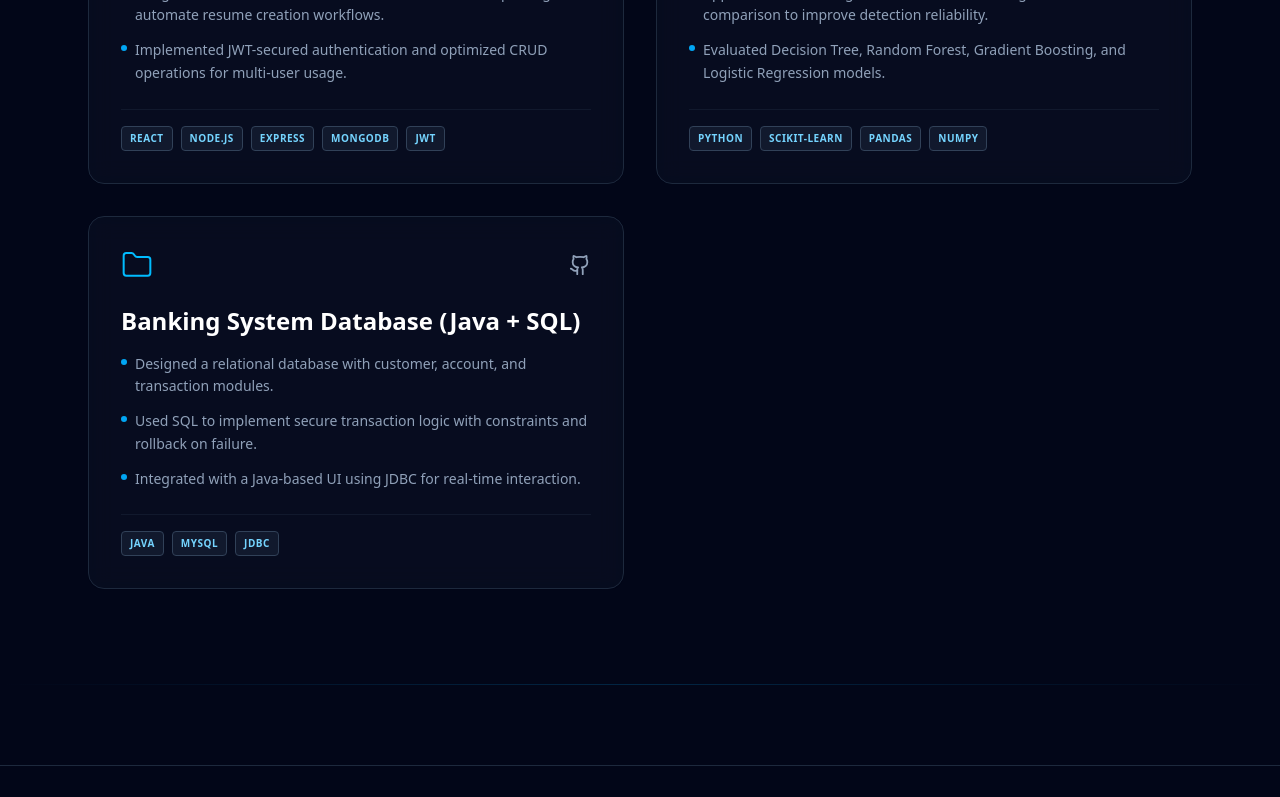
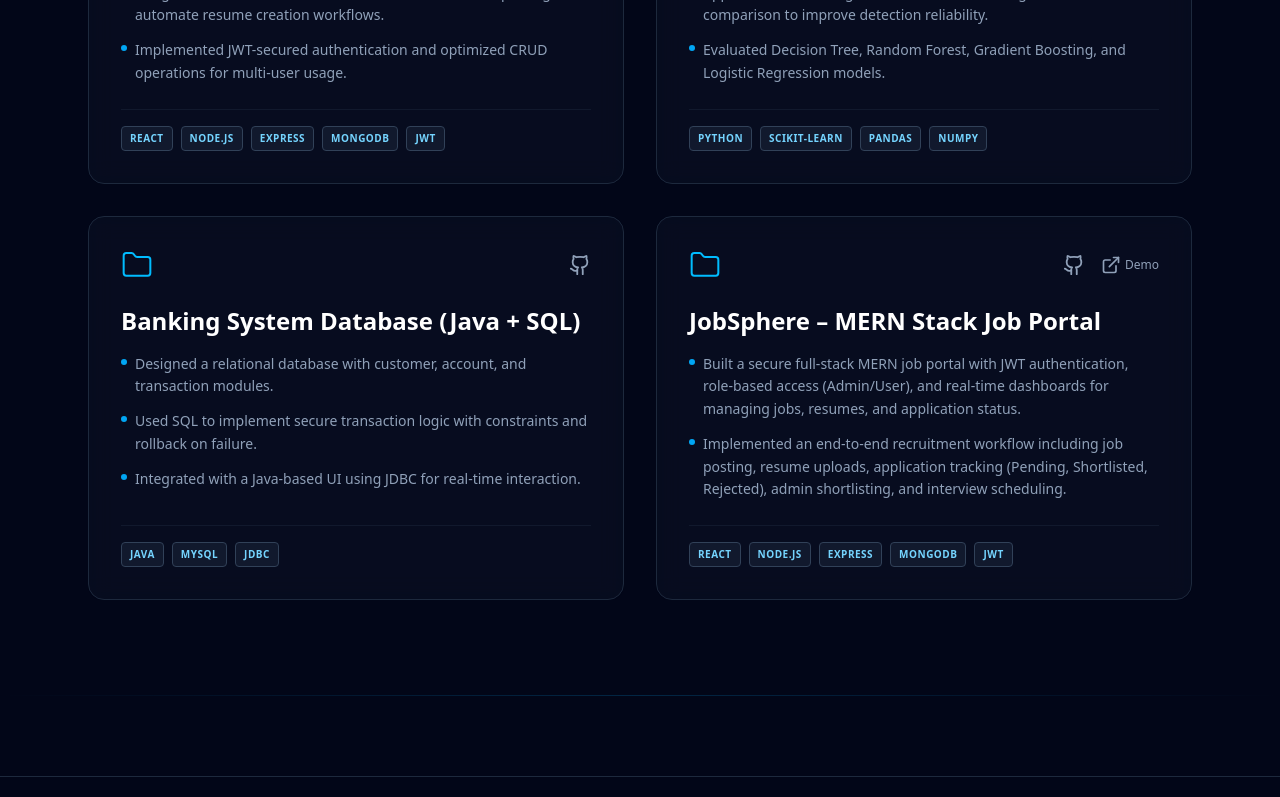
Before and after one commit to AdityaVardhanNelatur/Portfolio, a React (Vite) app: page /projects in a window 1280 px wide. Shown: the part 558-1355 px from the top of the page. Built offline with nearby package versions, Linux system fonts and the light colour scheme.

Commit message:
Add JobSphere project details to projects.js
Added a new project 'JobSphere' with details including description, technologies, GitHub link, and demo URL.

```diff
--- a/src/data/projects.js
+++ b/src/data/projects.js
@@ -31,5 +31,15 @@ export const projectsData = [
     technologies: ["Java", "MySQL", "JDBC"],
     github: "https://github.com/AdityaVardhanNelatur/Java-Banking-Application",
     demo: ""
+  },
+  {
+    title: "JobSphere – MERN Stack Job Portal",
+    description: [
+      "Built a secure full-stack MERN job portal with JWT authentication, role-based access (Admin/User), and real-time dashboards for managing jobs, resumes, and application status.",
+      "Implemented an end-to-end recruitment workflow including job posting, resume uploads, application tracking (Pending, Shortlisted, Rejected), admin shortlisting, and interview scheduling."
+    ],
+    technologies: ["React", "Node.js", "Express", "MongoDB", "JWT"],
+    github: "https://github.com/AdityaVardhanNelatur/JobSphere-MERN-Stack",
+    demo: "https://jobsphere-portal.vercel.app/"
   }
 ];
```
